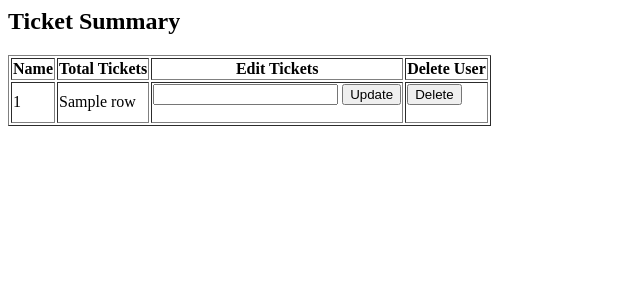
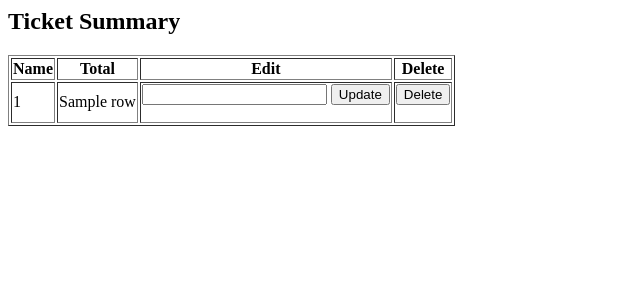
Before and after one commit to Pushti20/Ticket-system, a Flask app: template templates/admin_dashboard.html in a window 1280 px wide. Shown: the top 300 px of the page, without its empty margins (0-640 px from the left). Run offline with Flask 3, Linux system fonts and the light colour scheme; the template is opened without the code that fills it: most values are stand-ins (such as "Sample title", 1, 10 or a date in 2020); some libraries are stand-ins or nearby versions.

Commit message:
Update admin_dashboard.html

```diff
--- a/templates/admin_dashboard.html
+++ b/templates/admin_dashboard.html
@@ -3,9 +3,9 @@
 <table border="1">
 <tr>
     <th>Name</th>
-    <th>Total Tickets</th>
-    <th>Edit Tickets</th>
-    <th>Delete User</th>
+    <th>Total</th>
+    <th>Edit</th>
+    <th>Delete</th>
 </tr>
 
 {% for row in data %}
@@ -14,17 +14,15 @@
     <td>{{ row[1] }}</td>
 
     <td>
-        <form action="/edit_tickets/{{ row[0] }}" method="POST">
-            <input type="number" name="new_count" value="{{ row[1] }}" min="0" required>
+        <form action="/edit/{{ row[0] }}" method="POST">
+            <input type="number" name="count" value="{{ row[1] }}">
             <button type="submit">Update</button>
         </form>
     </td>
 
     <td>
-        <form action="/delete_user/{{ row[0] }}" method="POST">
-            <button type="submit" onclick="return confirm('Delete this user?')">
-                Delete
-            </button>
+        <form action="/delete/{{ row[0] }}" method="POST">
+            <button type="submit">Delete</button>
         </form>
     </td>
 
```
